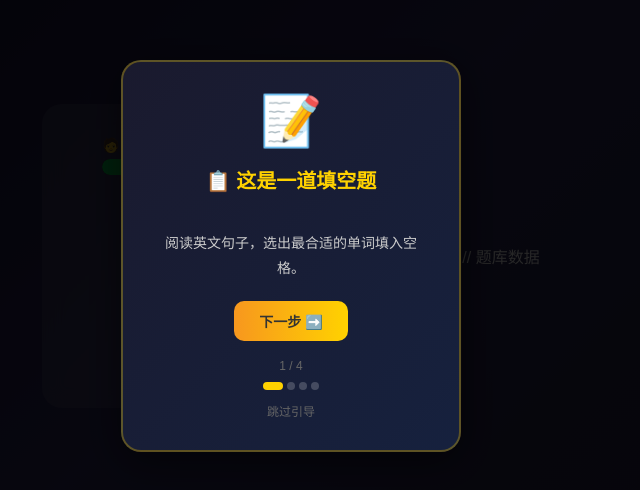
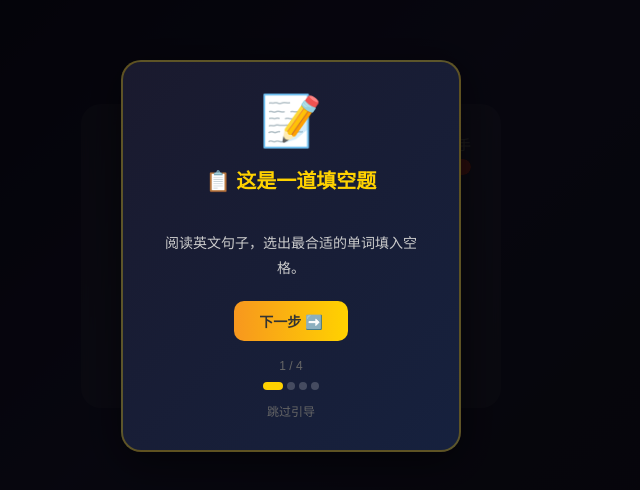
Before and after one commit to DeepDreamerW/ielts-hero, a plain HTML site: page game.html in a window 1280 px wide. Shown: the part 144-634 px from the top of the page, 349-989 px from the left. Drawn offline with Linux system fonts and the light colour scheme.

Commit message:
🚀：修复bug

```diff
--- a/game.html
+++ b/game.html
@@ -153,7 +153,7 @@
             🔥 连击：<span id="combo">0</span>
         </div>
     </div>
-    <script src="wordbank.js"></script>  // 题库数据
+    <script src="wordbank.js"></script>
     <script src="effects.js"></script>
     <script src="rank.js"></script>
     <script src="sound.js"></script>
```
